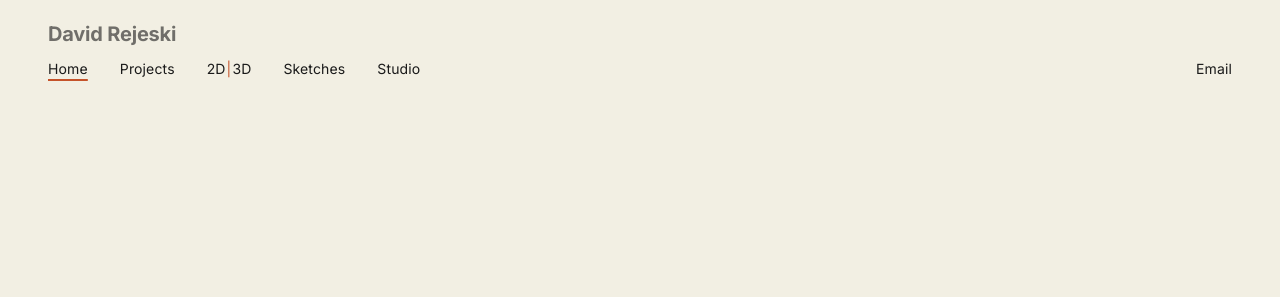
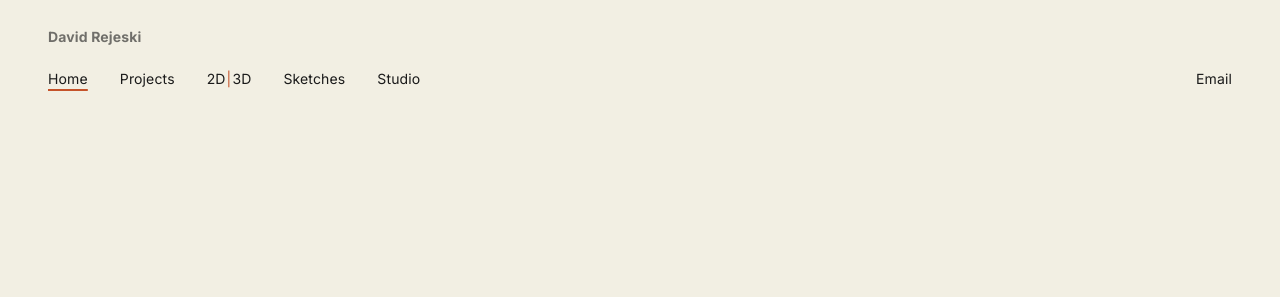
Before and after one commit to cameronnayeri/david_rejeski, an Astro site in the folder site/: page / in a window 1280 px wide. Shown: the top 297 px of the page. Built offline with nearby package versions, Linux system fonts and the light colour scheme; Astro itself is replaced by a stand-in of ours; a web font is replaced by a local one.

Commit message:
Tweak wordmark: match nav text size (bold), add more spacing
Co-Authored-By: Claude Sonnet 4.6 <noreply@anthropic.com>

```diff
--- a/site/src/components/Nav.astro
+++ b/site/src/components/Nav.astro
@@ -37,11 +37,11 @@ const base = import.meta.env.BASE_URL.replace(/\/$/, '');
 <style>
   .site-wordmark {
     display: block;
-    padding: 1.5rem 3rem 0;
+    padding: 1.9rem 3rem 0;
     font-family: var(--font-display);
-    font-size: 1.25rem;
+    font-size: 0.875rem;
     font-weight: 700;
-    letter-spacing: -0.01em;
+    letter-spacing: 0.01em;
     line-height: 1;
     color: var(--ink);
     text-decoration: none;
@@ -53,7 +53,7 @@ const base = import.meta.env.BASE_URL.replace(/\/$/, '');
     display: flex;
     align-items: center;
     justify-content: space-between;
-    padding: 0.9rem 3rem 1.35rem;
+    padding: 1.5rem 3rem 1.5rem;
   }
 
   .nav-brand { display: none; }
--- a/site/src/pages/index.astro
+++ b/site/src/pages/index.astro
@@ -25,7 +25,7 @@ export const prerender = true;
     display: flex;
     align-items: center;
     justify-content: center;
-    min-height: calc(100vh - 6rem);
+    min-height: calc(100vh - 6.75rem);
   }
 
   .logomark {
```
